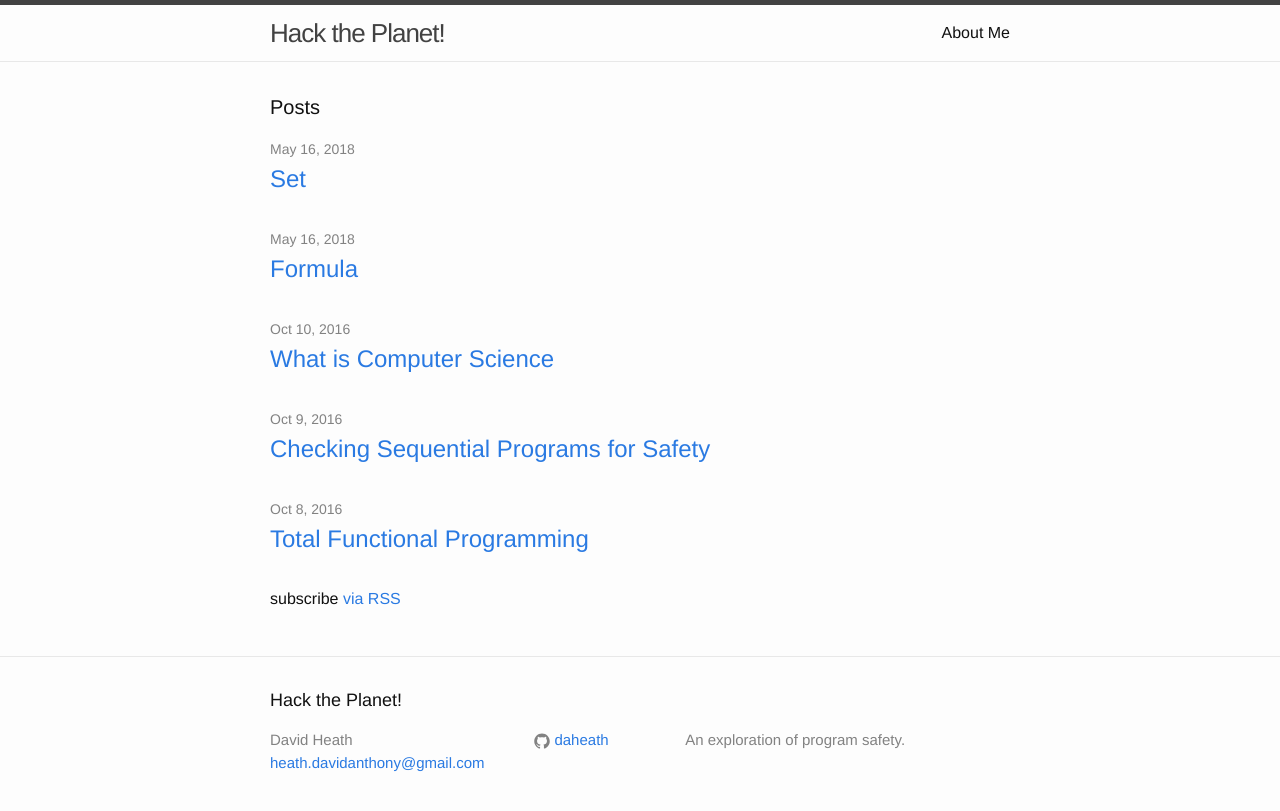
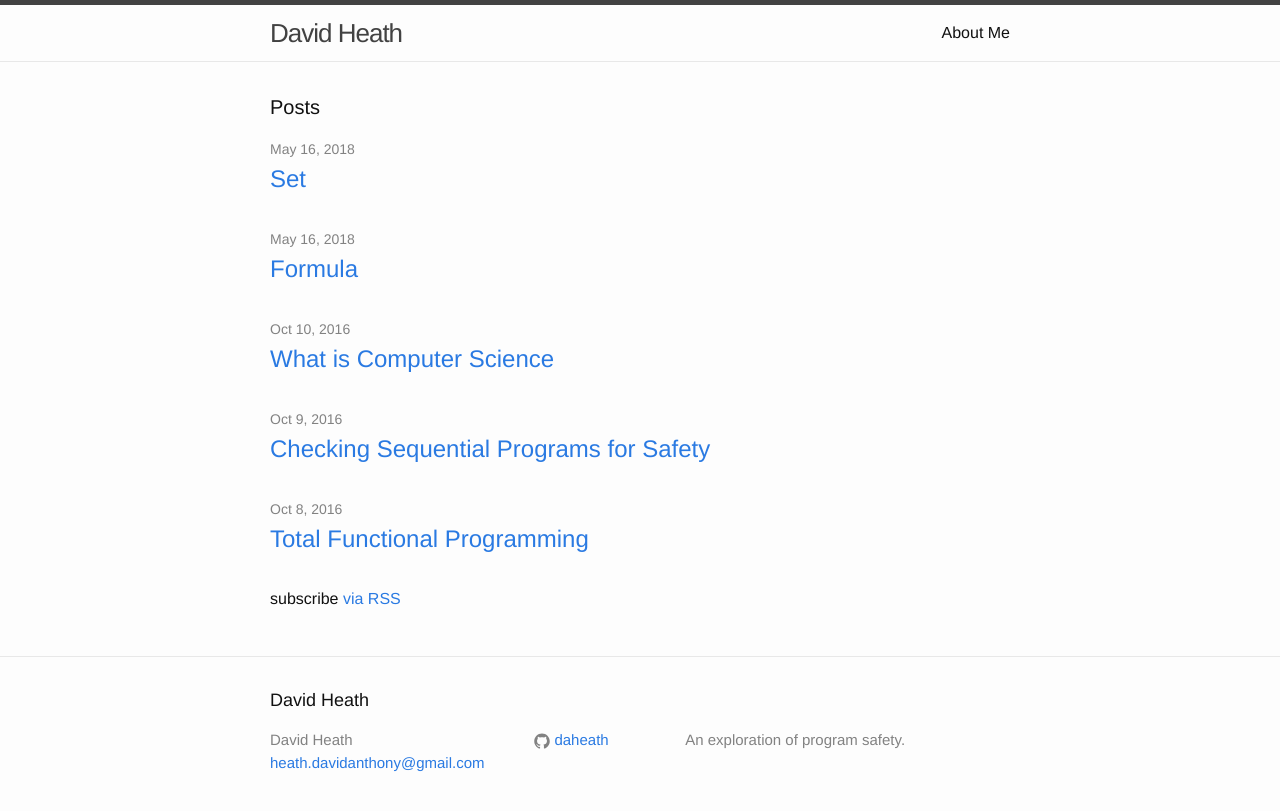
Before and after one commit to DAHeath/DAHeath.github.io, a Jekyll site: the page built from index.markdown, in a window 1280 px wide. Shown: the top 811 px of the page. Built offline with Jekyll 4.4.1, drawn with Linux system fonts in a browser that asks for light colours.

Commit message:
give up on cheesy title

```diff
--- a/_config.yml
+++ b/_config.yml
@@ -1,4 +1,4 @@
-title: Hack the Planet!
+title: David Heath
 author: David Heath
 email: heath.davidanthony@gmail.com
 description: An exploration of program safety.
```
